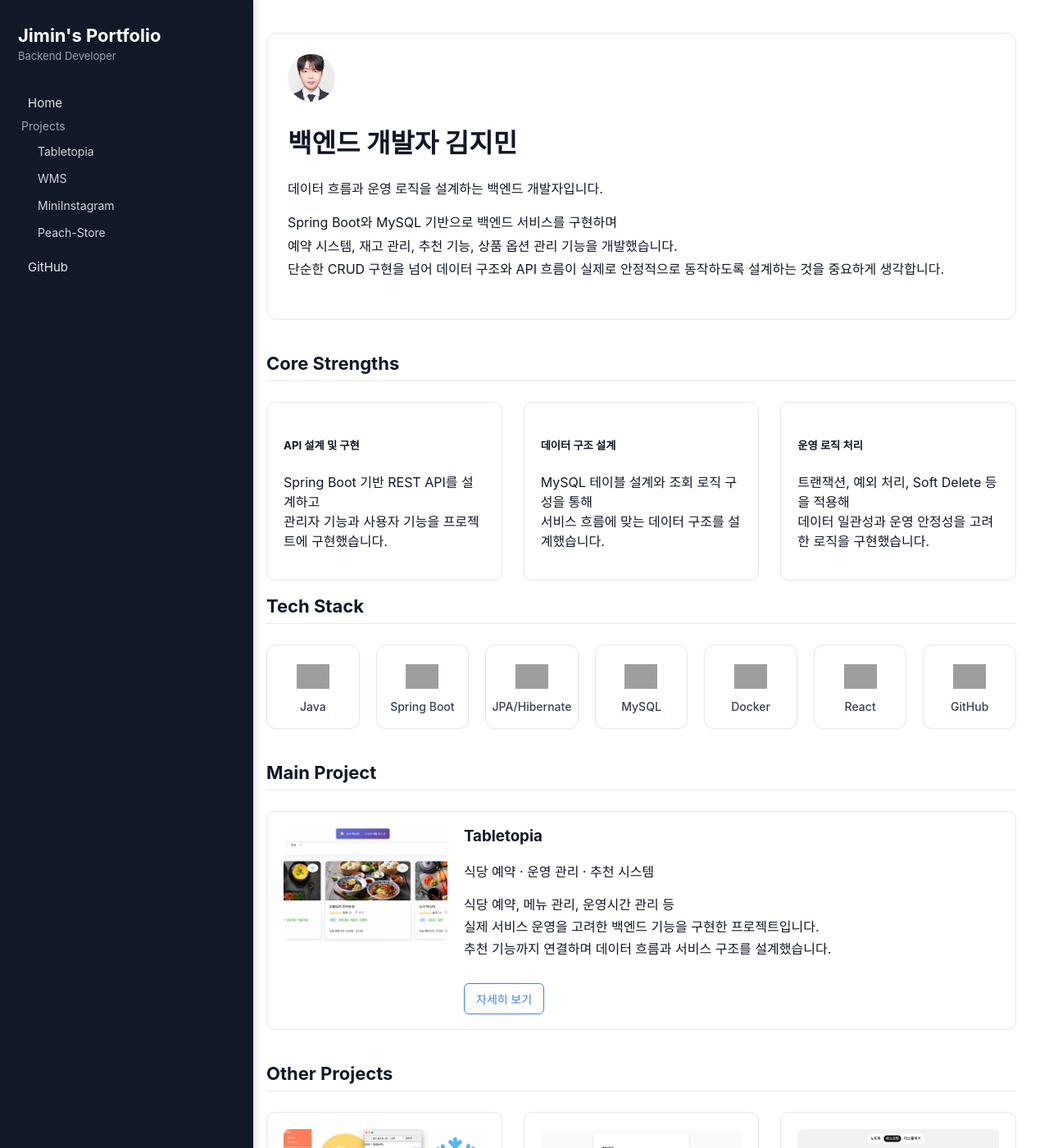
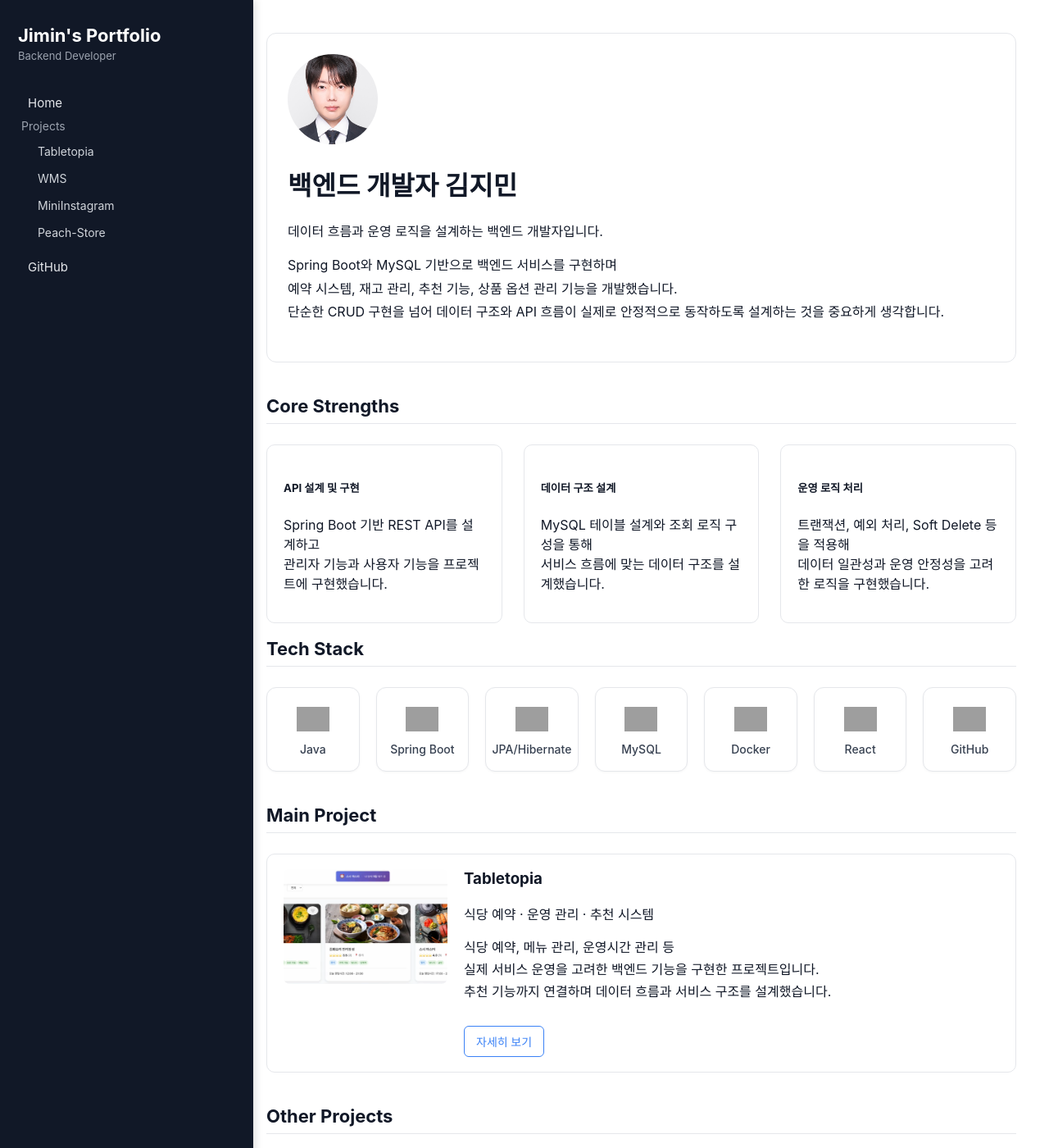
Before and after one commit to Shypanda0119/shypanda0119.github.io, a Jekyll site: the page built from index.html, in a window 1280 px wide and 1400 px high. Shown: the whole window at 82% size. Built offline with Jekyll 4.4.1, drawn with Linux system fonts in a browser that asks for light colours; the list of posts is cut into pages by our own code; grey boxes are pictures that could not be loaded.

Commit message:
Update style.css

```diff
--- a/assets/css/style.css
+++ b/assets/css/style.css
@@ -9,11 +9,11 @@
 }
 
 /* 프로필 이미지 */
-.profile-img {
-  width: 58px;
-  height: 58px;
-  object-fit: cover;
-  border-radius: 50%;
+.profile-img{
+  width:110px;
+  height:110px;
+  border-radius:50%;
+  object-fit:cover;
 }
 
 /* Tag */
```
